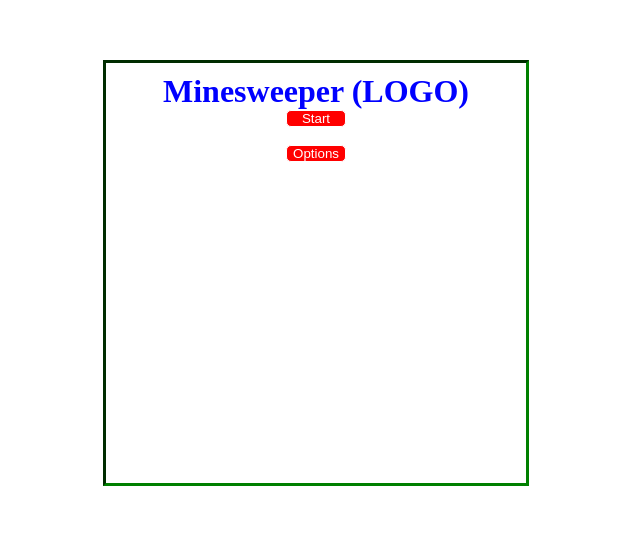
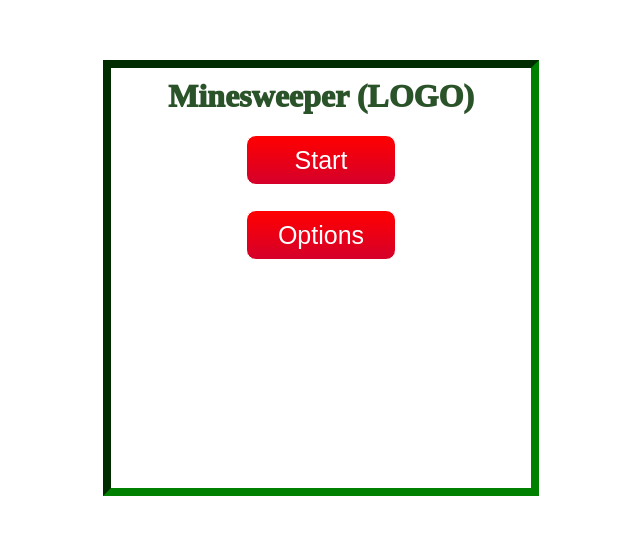
Before and after one commit to Lidcer/Minesweeper, a React app: page / in a window 1280 px wide. Shown: the part 140-674 px from the top of the page, without its empty margins (337-977 px from the left). Built offline with nearby package versions, Linux system fonts and the light colour scheme; no server answers; the HTML template or start-up script is replaced by a standard one.

Commit message:
UI elements

```diff
--- a/src/client/components/Main.tsx
+++ b/src/client/components/Main.tsx
@@ -34,9 +34,8 @@ export class Main extends React.Component<{}, IMainState> {
     return (
       <MainStyled>
         <MainTitle>Minesweeper (LOGO)</MainTitle>
-        <MinButton>Start</MinButton>
-        <br />
-        <MinButton>Options</MinButton>
+				<MinButton className='btn btn-primary btn-lg btn-block'>Start</MinButton>
+        <MinButton className='btn btn-primary btn-lg btn-block'>Options</MinButton>
       </MainStyled>
     );
   }
--- a/src/client/components/MainStyle.tsx
+++ b/src/client/components/MainStyle.tsx
@@ -5,7 +5,7 @@ export const MainStyled = styled.div`
   margin: auto;
   width: 50vh;
   height: 50vh;
-  border: 3px inset green;
+  border: 1vh inset green;
   padding: 10px;
   text-align: center;
   left: 50%;
@@ -14,22 +14,46 @@ export const MainStyled = styled.div`
 `;
 
 export const MainTitle = styled.h1`
-  margin:auto;
-  display:block;
-  color:blue;
+  margin: auto;
+  display: block;
+  color: #2b5329;
+	font-weight: 1000;
+	padding-bottom: 20px;
 `;
 
 export const MinButton = styled.button`
-  margin:auto;
-  display:block;
-  color:white;
-  width: 60px;
-  background-color:red;
-  border-radius:5px;
+  margin: auto;
+  display: block;
+  color: white;
+  width: 150px;
+	height: 50px;
+  background-color: red;
+  border-radius: 10px;
   border: 1px solid white;
   transform: background-color 5s;
+  font-size: 25px;
+	margin-bottom: 25px;
 
-  &:hover{
-    background-color:purple;
-  }
+	background: linear-gradient(red, blue);
+	background-size: 600% 600%;
+
+	-webkit-animation: AnimationName 0.001 ease infinite;
+	-moz-animation: AnimationName 0.001 ease infinite;
+	animation: AnimationName 0.001 ease infinite;
+
+	@-webkit-keyframes AnimationName {
+	0%{background-position:0% 50%}
+	50%{background-position:100% 50%}
+	100%{background-position:0% 50%}
+}
+@-moz-keyframes AnimationName {
+	0%{background-position:0% 50%}
+	50%{background-position:100% 50%}
+	100%{background-position:0% 50%}
+}
+@keyframes AnimationName {
+	0%{background-position:0% 50%}
+	50%{background-position:100% 50%}
+	100%{
+
 `;
```
